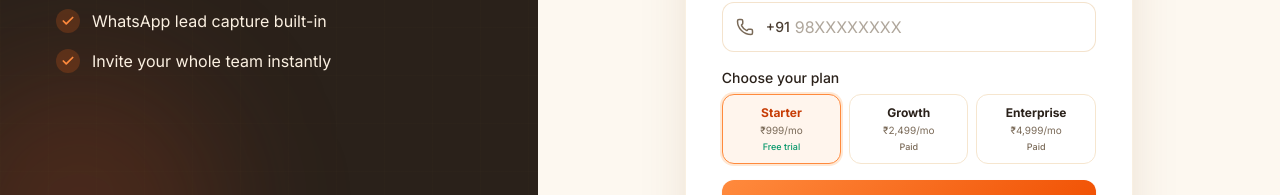
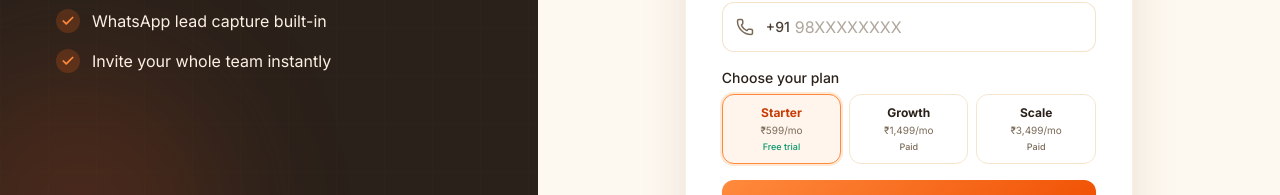
Before and after one commit to Harshitsinha98/SNS-ADS-ERP, a React (Vite) app in the folder lead-erp/: page /signup in a window 1280 px wide. Shown: the part 405-600 px from the top of the page. Built offline with nearby package versions, Linux system fonts and the light colour scheme; no server answers; the database is empty; what @capacitor/core would draw is missing.

Commit message:
feat: add launch pricing tiers

```diff
--- a/lead-erp/src/data/plans.js
+++ b/lead-erp/src/data/plans.js
@@ -11,11 +11,11 @@ export const PLANS = [
     id: "starter",
     name: "Starter",
     tagline: "For small teams getting started",
-    monthlyPrice: 999,
-    yearlyPrice: 9999,
+    monthlyPrice: 599,
+    yearlyPrice: 5999,
     includedSeats: 3,
     leadsLimit: 1000,
-    pricePerSeat: 299,
+    pricePerSeat: 199,
     trial: true, // only Starter offers a free trial
     features: [
       { text: "Up to 1,000 leads / month", included: true },
@@ -29,12 +29,12 @@ export const PLANS = [
   {
     id: "growth",
     name: "Growth",
-    tagline: "For scaling sales teams",
-    monthlyPrice: 2499,
-    yearlyPrice: 24999,
+    tagline: "For growing sales teams",
+    monthlyPrice: 1499,
+    yearlyPrice: 14999,
     includedSeats: 10,
     leadsLimit: 10000,
-    pricePerSeat: 199,
+    pricePerSeat: 149,
     popular: true,
     features: [
       { text: "Up to 10,000 leads / month", included: true },
@@ -46,21 +46,22 @@ export const PLANS = [
     ],
   },
   {
+    // Keep this stable ID so existing subscriptions and plan overrides stay valid.
     id: "enterprise",
-    name: "Enterprise",
-    tagline: "For large organizations",
-    monthlyPrice: 4999,
-    yearlyPrice: 49999,
-    includedSeats: 50,
-    leadsLimit: 1000000, // effectively unlimited
+    name: "Scale",
+    tagline: "For larger sales operations",
+    monthlyPrice: 3499,
+    yearlyPrice: 34999,
+    includedSeats: 25,
+    leadsLimit: 50000,
     pricePerSeat: 99,
     features: [
-      { text: "Unlimited leads", included: true },
+      { text: "Up to 50,000 leads / month", included: true },
       { text: "Everything in Growth", included: true },
-      { text: "Custom roles & permissions", included: true },
-      { text: "API access & webhooks", included: true },
-      { text: "Dedicated account manager", included: true },
-      { text: "99.9% uptime SLA", included: true },
+      { text: "Priority onboarding", included: true },
+      { text: "Priority support", included: true },
+      { text: "API access & webhooks", included: false },
+      { text: "Custom integrations", included: false },
     ],
   },
 ];
--- a/lead-erp/src/pages/platform/PlatformDashboard.jsx
+++ b/lead-erp/src/pages/platform/PlatformDashboard.jsx
@@ -67,6 +67,7 @@ export default function PlatformDashboard() {
     plans.forEach((p) => {
       draft[p.id] = {
         monthlyPrice: p.monthlyPrice,
+        yearlyPrice: p.yearlyPrice,
         includedSeats: p.includedSeats,
         leadsLimit: p.leadsLimit,
       };
@@ -252,6 +253,7 @@ export default function PlatformDashboard() {
                 <tr className="text-left text-ink-muted border-b border-cream-300">
                   <th className="py-2 font-medium">Plan</th>
                   <th className="font-medium">Monthly price (₹)</th>
+                  <th className="font-medium">Annual price (₹)</th>
                   <th className="font-medium">Seats</th>
                   <th className="font-medium">Leads / month</th>
                 </tr>
@@ -264,6 +266,11 @@ export default function PlatformDashboard() {
                       <input type="number" className="w-28 border border-cream-400/70 rounded-lg px-2 py-1.5"
                         value={plansDraft[p.id]?.monthlyPrice ?? p.monthlyPrice}
                         onChange={(e) => setPlansDraft((d) => ({ ...d, [p.id]: { ...d[p.id], monthlyPrice: Number(e.target.value) } }))} />
+                    </td>
+                    <td>
+                      <input type="number" className="w-28 border border-cream-400/70 rounded-lg px-2 py-1.5"
+                        value={plansDraft[p.id]?.yearlyPrice ?? p.yearlyPrice}
+                        onChange={(e) => setPlansDraft((d) => ({ ...d, [p.id]: { ...d[p.id], yearlyPrice: Number(e.target.value) } }))} />
                     </td>
                     <td>
                       <input type="number" className="w-20 border border-cream-400/70 rounded-lg px-2 py-1.5"
```
Also changed, not shown: 1 other file (tests, documents, lock files or other folders).
